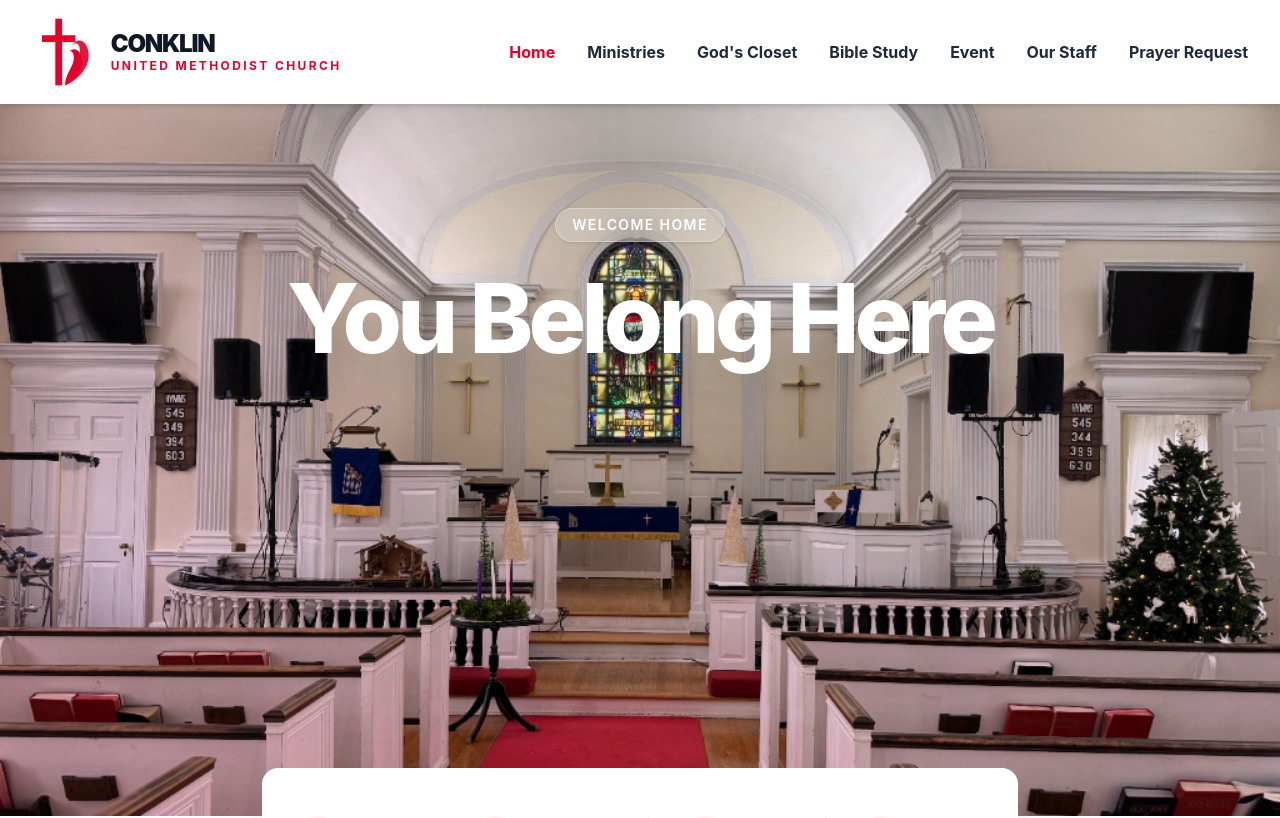
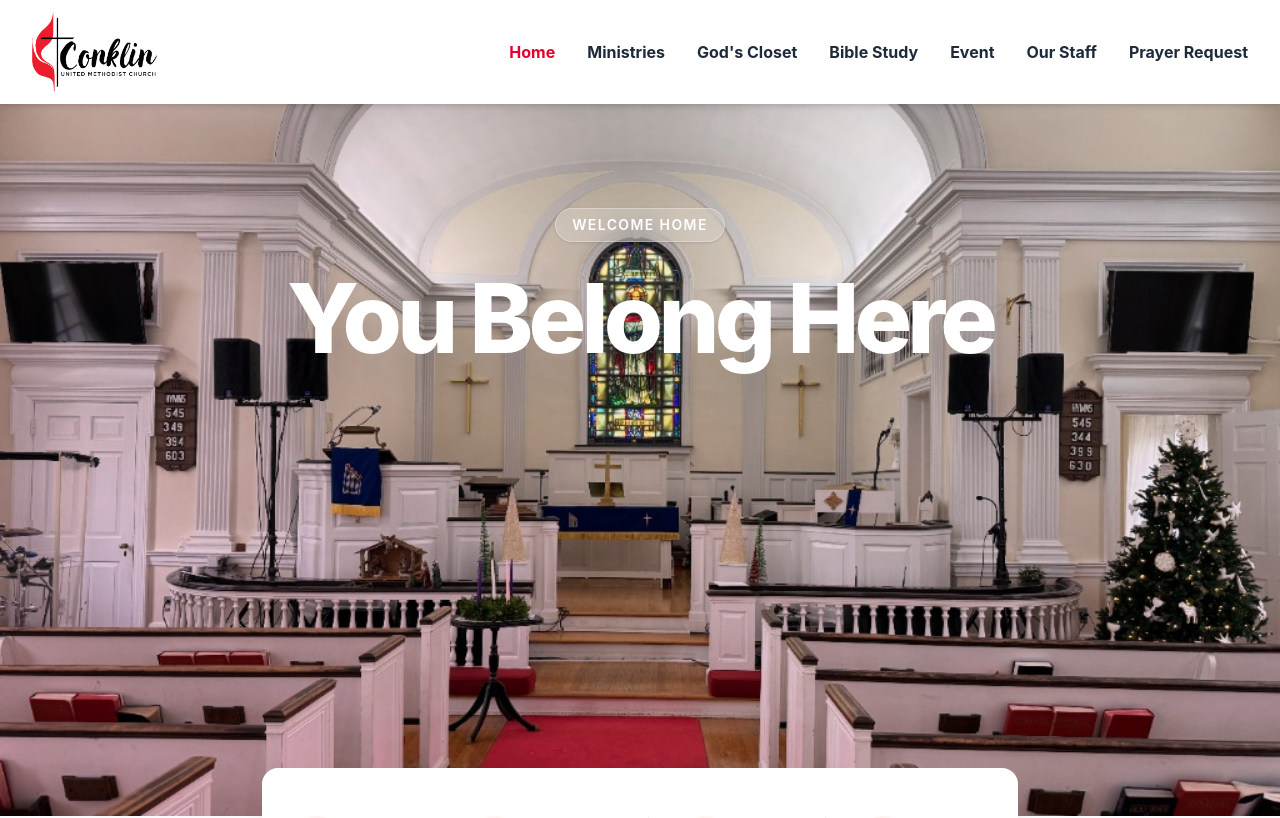
Before and after one commit to JunQ-tech/Conklin-website, a React (Vite) app: page / in a window 1280 px wide. Shown: the top 818 px of the page. Built offline with nearby package versions, Linux system fonts and the light colour scheme.

Commit message:
Restore original logo

```diff
--- a/src/components/UmcLogo.jsx
+++ b/src/components/UmcLogo.jsx
@@ -1,45 +1,8 @@
 import React from 'react';
+import logo from '../assets/logo.png';
 
-const UmcLogo = ({ className = "h-12 w-auto" }) => (
-  <div className={`flex items-center gap-3 ${className}`}>
-    {/* UMC Cross and Flame SVG */}
-    <svg
-      viewBox="0 0 100 120"
-      className="h-full w-auto drop-shadow-sm"
-      fill="none"
-      xmlns="http://www.w3.org/2000/svg"
-    >
-      {/* The Cross */}
-      <path
-        d="M35 10H45V110H35V10Z"
-        fill="#E4002B"
-      />
-      <path
-        d="M15 35H65V45H15V35Z"
-        fill="#E4002B"
-      />
-      {/* The Dual Flame */}
-      <path
-        d="M50 110C50 110 85 95 85 65C85 45 70 35 60 50C70 40 75 55 70 70C65 85 50 90 50 110Z"
-        fill="#E4002B"
-        fillOpacity="0.9"
-      />
-      <path
-        d="M50 110C50 110 75 100 75 75C75 60 65 50 55 60C60 55 65 65 62 75C59 85 50 95 50 110Z"
-        fill="#E4002B"
-      />
-    </svg>
-
-    {/* Church Name */}
-    <div className="flex flex-col">
-      <span className="text-xl md:text-2xl font-black tracking-tighter text-gray-900 leading-none">
-        CONKLIN
-      </span>
-      <span className="text-[10px] md:text-xs font-bold tracking-[0.2em] text-umc-red leading-none uppercase mt-1">
-        United Methodist Church
-      </span>
-    </div>
-  </div>
+const UmcLogo = ({ className = "w-10 h-10" }) => (
+  <img src={logo} alt="Conklin UMC Logo" className={`${className} object-contain`} />
 );
 
 export default UmcLogo;
```
